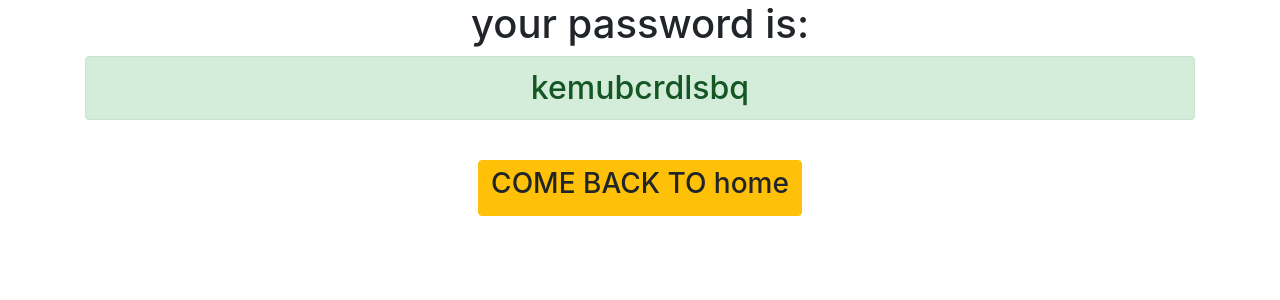
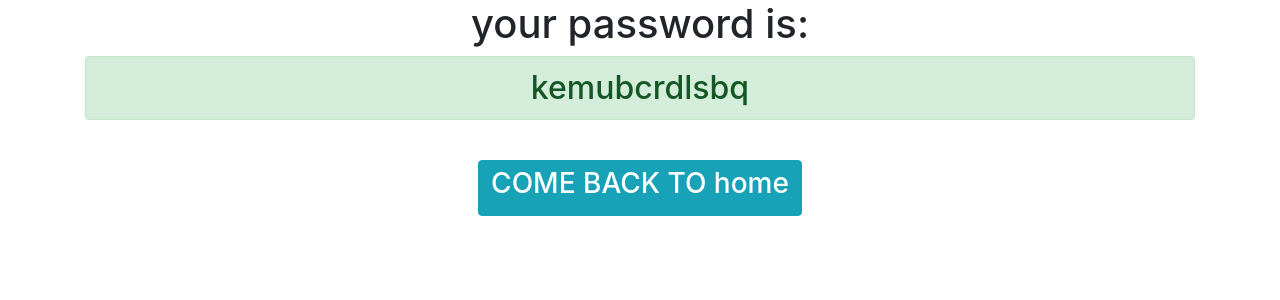
Before and after one commit to cho0op/password_generator, a Django app: page /password/ in a window 1280 px wide. Shown: the top 300 px of the page. Run offline with Django 3.2, Linux system fonts and the light colour scheme; some libraries are stand-ins or nearby versions.

Commit message:
second commit

```diff
--- a/generator/templates/generator/password.html
+++ b/generator/templates/generator/password.html
@@ -10,7 +10,7 @@
 <div class="container text-center">
     <h1 >your password is: </h1><h2 class="alert alert-success">{{ password }}</h2>
     <br>
-    <a href="{% url  'home' %}" class="btn btn-warning"><h3 > COME BACK TO home</h3></a>
+    <a href="{% url  'home' %}" class="btn btn-info"><h3 > COME BACK TO home</h3></a>
 </div>
 </body>
 </html>
```
